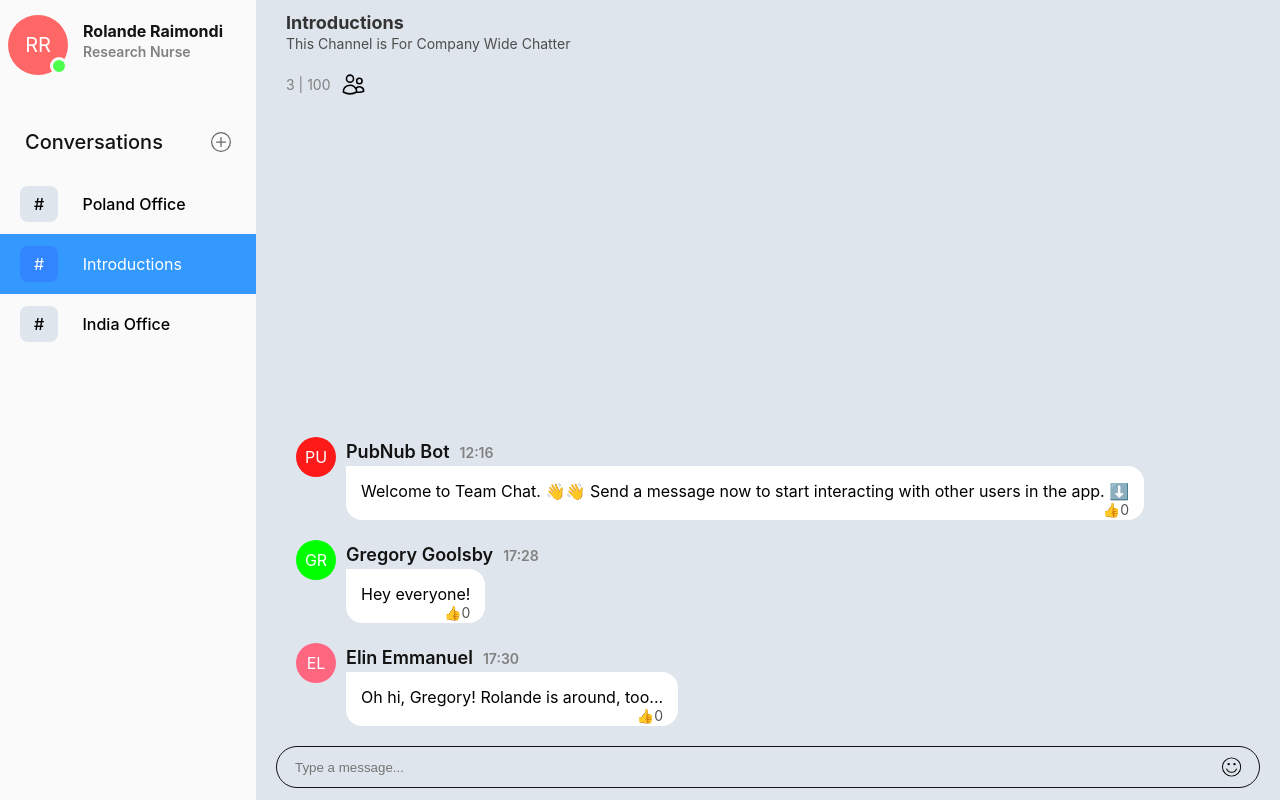
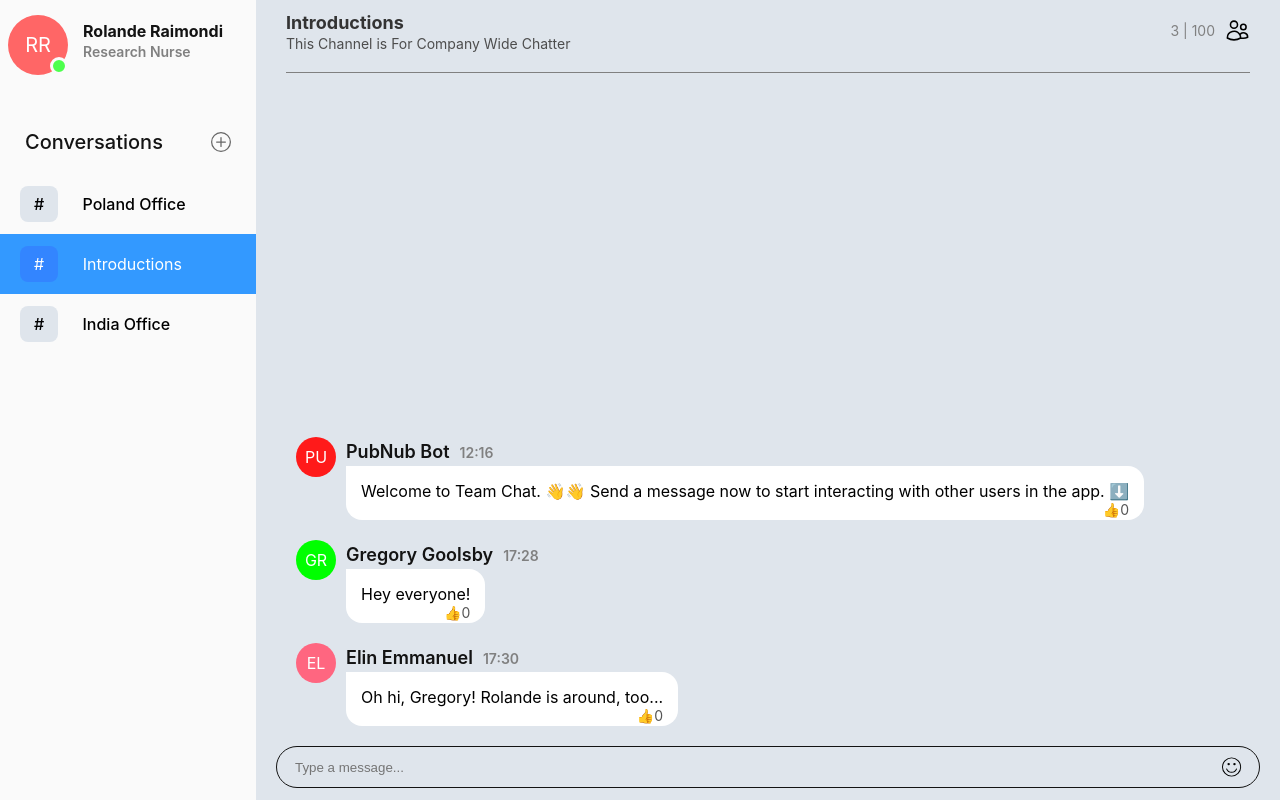
Before and after one commit to varunchithiraala/React-Chat-App, a React (Create React App) app: page / in a window 1280 px wide. Built offline with nearby package versions, Linux system fonts and the light colour scheme.

Commit message:
Update index.js

```diff
--- a/src/components/ChatBox/index.js
+++ b/src/components/ChatBox/index.js
@@ -1,4 +1,3 @@
-// ChatBox.js
 import React, { useState } from 'react';
 import Picker from 'emoji-picker-react';
 import { CiFaceSmile } from "react-icons/ci";
@@ -63,6 +62,7 @@ const ChatBox = () => {
   return (
     <div className="chat-box-container">
       <div className="chat-header-container">
+        <div className="chat-box-introductions-container">
           <div>
             <h2 className="introductions-heading">Introductions</h2>
             <p className="introductions-text">This Channel is For Company Wide Chatter</p>
@@ -70,6 +70,7 @@ const ChatBox = () => {
           <div className="users-icon-container">
             <span className="users-count">3 | 100</span>
             <HiOutlineUsers className="users-icon" />
+          </div>
         </div>
       </div>
       <div className="messages-container">
```
Lines whose indentation alone changed are shown as unchanged.
